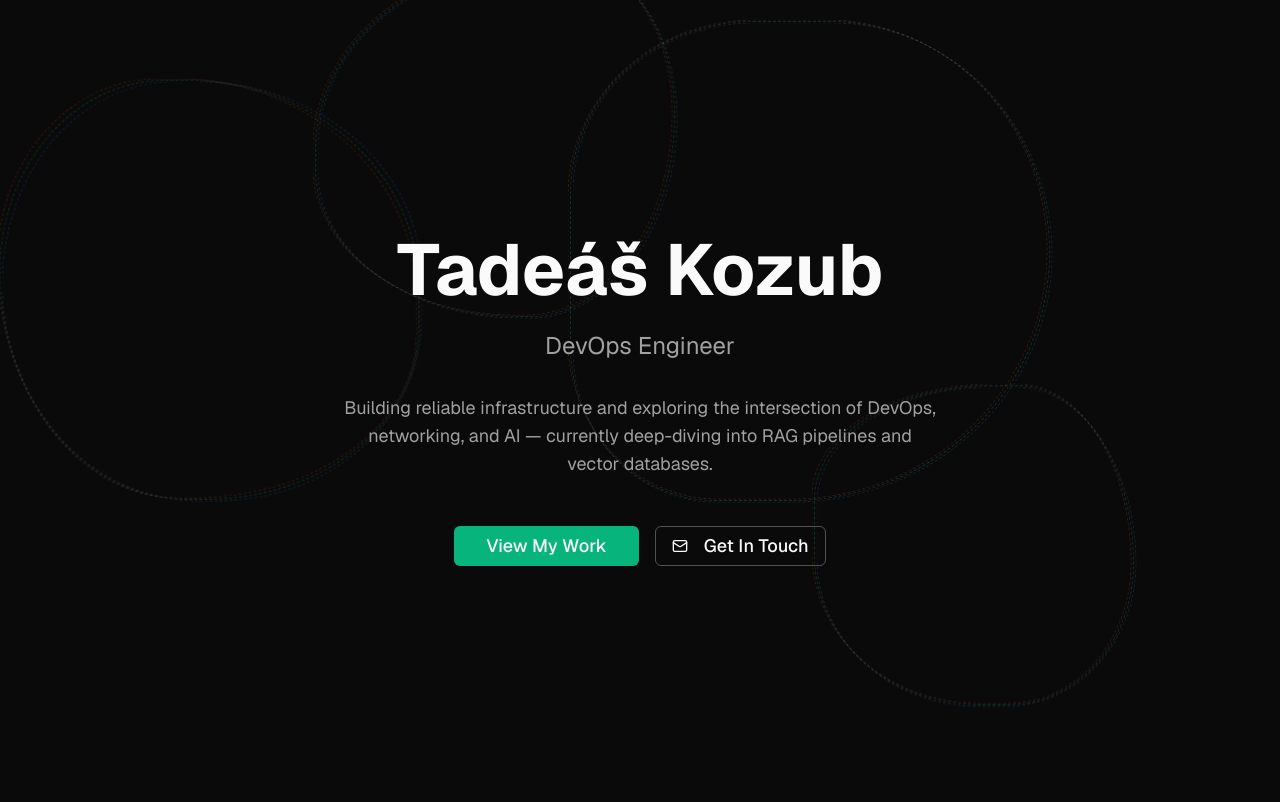
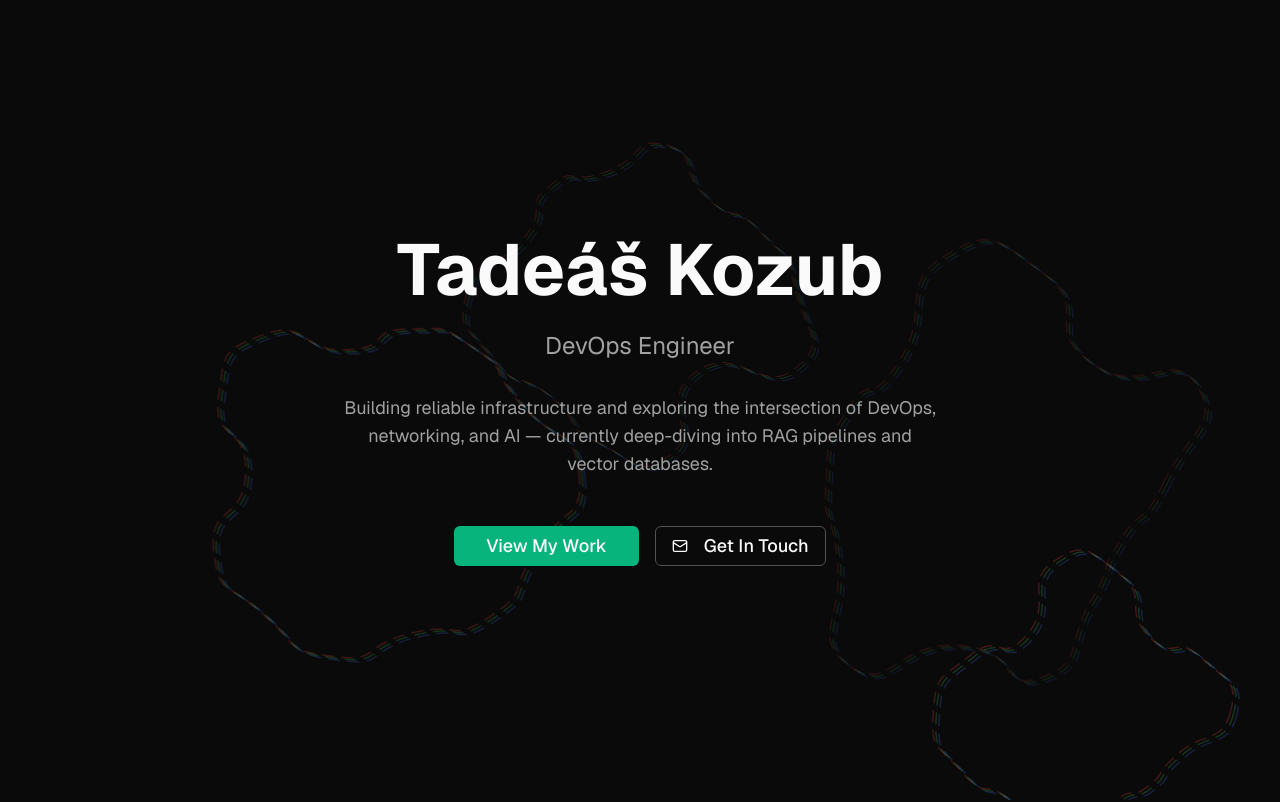
Before and after one commit to tedKozub/portfolio, a Next.js app: page / in a window 1280 px wide. Shown: the top 802 px of the page. Built offline with nearby package versions, Linux system fonts and the light colour scheme.

Commit message:
feat: SVG organic blobs with 14-point bezier curves, cloud-like shapes

```diff
--- a/components/animated-background.tsx
+++ b/components/animated-background.tsx
@@ -3,56 +3,105 @@
 import { useEffect, useRef, useCallback } from "react";
 
 /*
-  4 large abstract blobs that drift autonomously.
-  Cursor doesn't have its own shape — instead it repels blobs on proximity
-  and deforms their shape (squish) when pushing against them.
+  Complex organic blobs using SVG paths with many bezier curves.
+  Cloud-like, amorphous shapes that morph between states.
+  Dashed stroke + chromatic aberration + mouse repulsion.
 */
 
-interface BlobConfig {
-  size: number;
-  borderWidth: number;
-  morphDuration: number;
-  dashArray: string;
+// ─── Smooth closed curve from polar points ───────────────────────
+// Attempt to create catmull-rom-style smooth path through radial points
+
+function polarToCart(cx: number, cy: number, angle: number, r: number) {
+  return { x: cx + Math.cos(angle) * r, y: cy + Math.sin(angle) * r };
 }
 
-const BLOBS: BlobConfig[] = [
-  { size: 420, borderWidth: 1.5, morphDuration: 14, dashArray: "14 8" },
-  { size: 360, borderWidth: 1,   morphDuration: 18, dashArray: "20 6" },
-  { size: 480, borderWidth: 1,   morphDuration: 22, dashArray: "8 14" },
-  { size: 320, borderWidth: 1.5, morphDuration: 16, dashArray: "18 10" },
+function buildSmoothPath(points: { x: number; y: number }[]): string {
+  const n = points.length;
+  if (n < 3) return "";
+
+  const tension = 0.33;
+  let d = `M ${points[0].x.toFixed(1)} ${points[0].y.toFixed(1)}`;
+
+  for (let i = 0; i < n; i++) {
+    const p0 = points[(i - 1 + n) % n];
+    const p1 = points[i];
+    const p2 = points[(i + 1) % n];
+    const p3 = points[(i + 2) % n];
+
+    const cp1x = p1.x + (p2.x - p0.x) * tension;
+    const cp1y = p1.y + (p2.y - p0.y) * tension;
+    const cp2x = p2.x - (p3.x - p1.x) * tension;
+    const cp2y = p2.y - (p3.y - p1.y) * tension;
+
+    d += ` C ${cp1x.toFixed(1)} ${cp1y.toFixed(1)}, ${cp2x.toFixed(1)} ${cp2y.toFixed(1)}, ${p2.x.toFixed(1)} ${p2.y.toFixed(1)}`;
+  }
+
+  return d + " Z";
+}
+
+// ─── Generate radial shape with bumps (cloud-like) ───────────────
+// numPoints control points placed around a circle with varying radii
+
+function generateRadii(numPoints: number, baseR: number, seed: number): number[] {
+  const radii: number[] = [];
+  for (let i = 0; i < numPoints; i++) {
+    // Seeded pseudo-random using sin
+    const noise = Math.sin(seed * 127.1 + i * 311.7) * 43758.5453;
+    const rand = noise - Math.floor(noise); // 0..1
+    // Large variation for cloud-like shape
+    radii.push(baseR * (0.6 + rand * 0.55));
+  }
+  return radii;
+}
+
+function radiiToPoints(radii: number[], cx: number, cy: number): { x: number; y: number }[] {
+  const n = radii.length;
+  return radii.map((r, i) => {
+    const angle = (Math.PI * 2 * i) / n;
+    return polarToCart(cx, cy, angle, r);
+  });
+}
+
+// ─── Blob configs ────────────────────────────────────────────────
+
+const NUM_CTRL_POINTS = 14; // More points = more bumpy/cloud-like
+
+interface BlobDef {
+  size: number;
+  baseR: number;
+  borderWidth: number;
+  morphSpeed: number; // how fast it morphs (lower = slower)
+  seeds: [number, number, number]; // 3 morph target seeds
+}
+
+const BLOBS: BlobDef[] = [
+  { size: 440, baseR: 190, borderWidth: 1.5, morphSpeed: 0.0004, seeds: [1.2, 5.7, 9.3] },
+  { size: 380, baseR: 160, borderWidth: 1,   morphSpeed: 0.0003, seeds: [3.4, 7.1, 2.8] },
+  { size: 500, baseR: 215, borderWidth: 1,   morphSpeed: 0.00035, seeds: [6.5, 0.9, 4.6] },
+  { size: 340, baseR: 140, borderWidth: 1.5, morphSpeed: 0.00025, seeds: [8.2, 3.3, 7.9] },
 ];
 
 const CHANNELS = [
-  { color: "rgba(255, 80, 80, 0.22)",  dx: -2.5, dy: -1.5 },
-  { color: "rgba(80, 255, 120, 0.18)", dx: 0,    dy: 0    },
-  { color: "rgba(80, 120, 255, 0.22)",  dx: 2.5,  dy: 1.5  },
+  { color: "rgba(255, 80, 80, 0.22)",   dx: -3, dy: -2 },
+  { color: "rgba(80, 255, 120, 0.18)",  dx: 0,  dy: 0  },
+  { color: "rgba(80, 120, 255, 0.22)",   dx: 3,  dy: 2  },
 ];
 
-const MORPH_STATES = [
-  ["62% 38% 32% 68% / 58% 32% 68% 42%", "38% 62% 58% 42% / 42% 58% 38% 62%", "50% 50% 42% 58% / 62% 38% 55% 45%"],
-  ["42% 58% 62% 38% / 48% 52% 35% 65%", "68% 32% 42% 58% / 55% 45% 58% 42%", "48% 52% 55% 45% / 38% 62% 48% 52%"],
-  ["55% 45% 38% 62% / 62% 38% 48% 52%", "45% 55% 65% 35% / 42% 58% 62% 38%", "58% 42% 48% 52% / 52% 48% 42% 58%"],
-  ["48% 52% 55% 45% / 55% 45% 62% 38%", "62% 38% 42% 58% / 38% 62% 48% 52%", "42% 58% 58% 42% / 48% 52% 55% 45%"],
-];
+// Pre-compute the 3 morph target radii for each blob
+const BLOB_TARGETS = BLOBS.map((b) =>
+  b.seeds.map((seed) => generateRadii(NUM_CTRL_POINTS, b.baseR, seed))
+);
 
-function buildKeyframes(): string {
-  return BLOBS.map((_, i) => {
-    const [a, b, c] = MORPH_STATES[i];
-    return `
-      @keyframes blob-morph-${i} {
-        0%, 100% { border-radius: ${a}; }
-        33%      { border-radius: ${b}; }
-        66%      { border-radius: ${c}; }
-      }
-    `;
-  }).join("\n");
+function lerpRadii(a: number[], b: number[], t: number): number[] {
+  return a.map((v, i) => v + (b[i] - v) * t);
 }
 
 const REPEL_RADIUS = 280;
-const REPEL_STRENGTH = 8;
+const REPEL_STRENGTH = 7;
 
 export function AnimatedBackground() {
-  const blobRefs = useRef<(HTMLDivElement | null)[]>([]);
+  const svgRefs = useRef<(SVGSVGElement | null)[]>([]);
+  const pathRefs = useRef<(SVGPathElement | null)[][]>(BLOBS.map(() => [null, null, null]));
   const stateRef = useRef<{ x: number; y: number; vx: number; vy: number }[]>([]);
   const mouse = useRef({ x: -9999, y: -9999 });
   const raf = useRef(0);
@@ -61,18 +110,14 @@ export function AnimatedBackground() {
     const W = window.innerWidth;
     const H = window.innerHeight;
     stateRef.current = BLOBS.map((blob, i) => ({
-      x: W * 0.15 + (W * 0.7 / BLOBS.length) * i + blob.size * 0.2,
-      y: H * 0.25 + Math.random() * H * 0.4,
-      vx: (Math.random() - 0.5) * 0.8,
-      vy: (Math.random() - 0.5) * 0.8,
+      x: W * 0.12 + (W * 0.7 / BLOBS.length) * i + blob.size * 0.15,
+      y: H * 0.2 + Math.random() * H * 0.45,
+      vx: (Math.random() - 0.5) * 0.7,
+      vy: (Math.random() - 0.5) * 0.7,
     }));
   }, []);
 
   useEffect(() => {
-    const style = document.createElement("style");
-    style.textContent = buildKeyframes();
-    document.head.appendChild(style);
-
     init();
 
     const onMouse = (e: MouseEvent) => {
@@ -80,66 +125,67 @@ export function AnimatedBackground() {
     };
     window.addEventListener("mousemove", onMouse);
 
-    const tick = () => {
+    const tick = (time: number) => {
       const W = window.innerWidth;
       const H = window.innerHeight;
       const { x: mx, y: my } = mouse.current;
 
       stateRef.current.forEach((b, i) => {
-        const size = BLOBS[i].size;
-        const cx = b.x;
-        const cy = b.y;
+        const blob = BLOBS[i];
+        const size = blob.size;
+        const cx = size / 2;
+        const cy = size / 2;
 
-        // --- Mouse repulsion ---
-        const dxM = cx - mx;
-        const dyM = cy - my;
+        // ── Morph path between targets ──
+        const targets = BLOB_TARGETS[i];
+        const phase = (time * blob.morphSpeed) % 3;
+        const seg = Math.floor(phase);
+        const t = phase - seg;
+        // Smooth easing
+        const eased = t * t * (3 - 2 * t);
+        const fromRadii = targets[seg % 3];
+        const toRadii = targets[(seg + 1) % 3];
+        const currentRadii = lerpRadii(fromRadii, toRadii, eased);
+        const pts = radiiToPoints(currentRadii, cx, cy);
+        const pathD = buildSmoothPath(pts);
+
+        // Update all 3 channel paths
+        for (let ch = 0; ch < 3; ch++) {
+          const pEl = pathRefs.current[i][ch];
+          if (pEl) pEl.setAttribute("d", pathD);
+        }
+
+        // ── Mouse repulsion ──
+        const dxM = b.x + cx - mx;
+        const dyM = b.y + cy - my;
         const distM = Math.hypot(dxM, dyM);
-
-        let squishX = 1;
-        let squishY = 1;
 
         if (distM < REPEL_RADIUS && distM > 1) {
           const force = ((REPEL_RADIUS - distM) / REPEL_RADIUS) * REPEL_STRENGTH;
-          const nx = dxM / distM;
-          const ny = dyM / distM;
-          b.vx += nx * force * 0.04;
-          b.vy += ny * force * 0.04;
-
-          // Squish perpendicular to push direction
-          const proximity = 1 - distM / REPEL_RADIUS; // 0..1
-          const squishAmount = proximity * 0.15;
-          // Squish along the push axis, stretch perpendicular
-          const angle = Math.atan2(ny, nx);
-          const cos = Math.cos(angle);
-          const sin = Math.sin(angle);
-          squishX = 1 + squishAmount * Math.abs(cos) * 0.5 - squishAmount * Math.abs(sin) * 0.3;
-          squishY = 1 + squishAmount * Math.abs(sin) * 0.5 - squishAmount * Math.abs(cos) * 0.3;
+          b.vx += (dxM / distM) * force * 0.035;
+          b.vy += (dyM / distM) * force * 0.035;
         }
 
-        // --- Autonomous drift ---
-        b.vx += (Math.random() - 0.5) * 0.06;
-        b.vy += (Math.random() - 0.5) * 0.06;
-        b.vx *= 0.995;
-        b.vy *= 0.995;
+        // ── Autonomous drift ──
+        b.vx += (Math.random() - 0.5) * 0.05;
+        b.vy += (Math.random() - 0.5) * 0.05;
+        b.vx *= 0.996;
+        b.vy *= 0.996;
         const spd = Math.hypot(b.vx, b.vy);
-        if (spd > 1.8) {
-          b.vx = (b.vx / spd) * 1.8;
-          b.vy = (b.vy / spd) * 1.8;
-        }
+        if (spd > 1.5) { b.vx = (b.vx / spd) * 1.5; b.vy = (b.vy / spd) * 1.5; }
 
         b.x += b.vx;
         b.y += b.vy;
 
-        // Soft boundaries
-        const margin = size * 0.25;
+        const margin = size * 0.2;
         if (b.x < -margin)   b.vx += 0.3;
         if (b.x > W + margin) b.vx -= 0.3;
         if (b.y < -margin)   b.vy += 0.3;
         if (b.y > H + margin) b.vy -= 0.3;
 
-        const el = blobRefs.current[i];
-        if (el) {
-          el.style.transform = `translate(${b.x - size / 2}px, ${b.y - size / 2}px) scale(${squishX.toFixed(3)}, ${squishY.toFixed(3)})`;
+        const svg = svgRefs.current[i];
+        if (svg) {
+          svg.style.transform = `translate(${b.x.toFixed(1)}px, ${b.y.toFixed(1)}px)`;
         }
       });
 
@@ -151,40 +197,37 @@ export function AnimatedBackground() {
     return () => {
       window.removeEventListener("mousemove", onMouse);
       cancelAnimationFrame(raf.current);
-      style.remove();
     };
   }, [init]);
 
   return (
     <div className="fixed inset-0 overflow-hidden pointer-events-none" aria-hidden>
-      {BLOBS.map(({ size, borderWidth, morphDuration }, i) => (
-        <div
+      {BLOBS.map(({ size, borderWidth }, i) => (
+        <svg
           key={i}
-          ref={(el) => { blobRefs.current[i] = el; }}
+          ref={(el) => { svgRefs.current[i] = el; }}
+          width={size}
+          height={size}
+          viewBox={`0 0 ${size} ${size}`}
           style={{
             position: "absolute",
             top: 0,
             left: 0,
-            width: size,
-            height: size,
             willChange: "transform",
-            transition: "transform 0.08s linear",
           }}
         >
           {CHANNELS.map(({ color, dx, dy }, ch) => (
-            <div
-              key={ch}
-              style={{
-                position: "absolute",
-                inset: 0,
-                border: `${borderWidth}px dashed ${color}`,
-                animation: `blob-morph-${i} ${morphDuration}s ease-in-out infinite`,
-                animationDelay: `${ch * -0.4}s`,
-                transform: `translate(${dx}px, ${dy}px)`,
-              }}
-            />
+            <g key={ch} transform={`translate(${dx}, ${dy})`}>
+              <path
+                ref={(el) => { pathRefs.current[i][ch] = el; }}
+                fill="none"
+                stroke={color}
+                strokeWidth={borderWidth}
+                strokeDasharray="12 7"
+              />
+            </g>
           ))}
-        </div>
+        </svg>
       ))}
     </div>
   );
```
